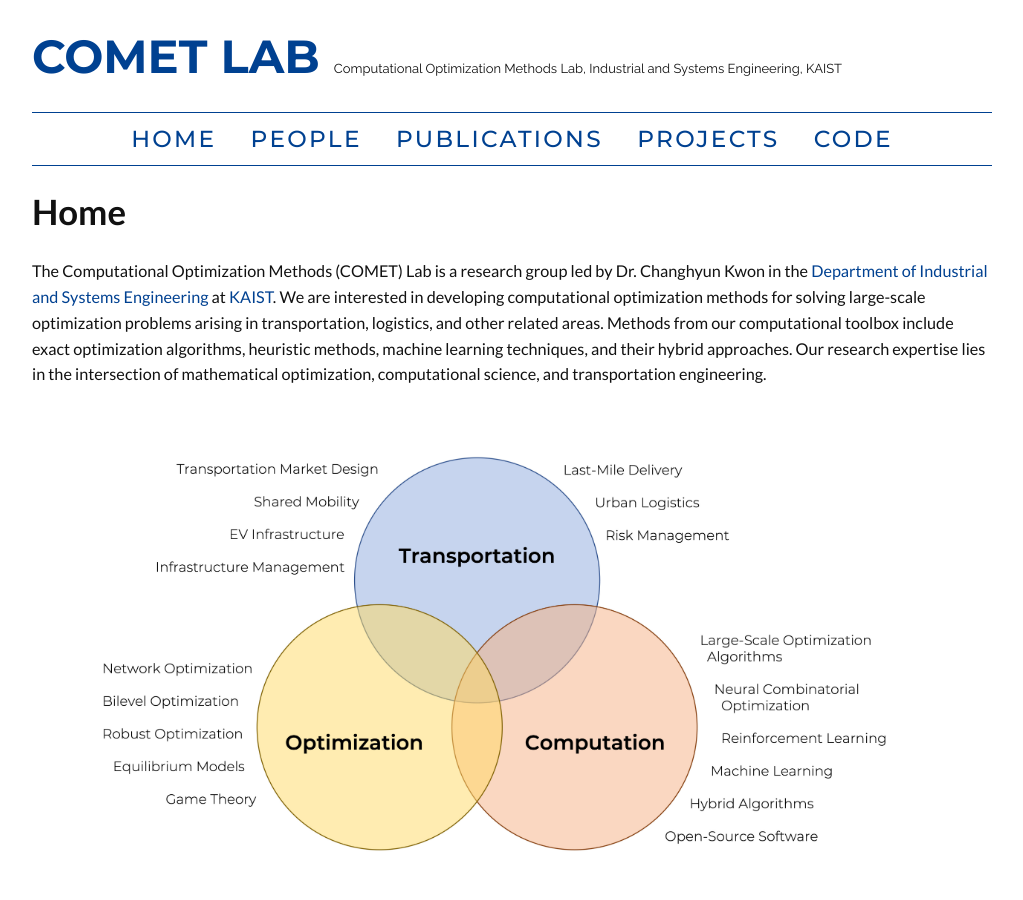
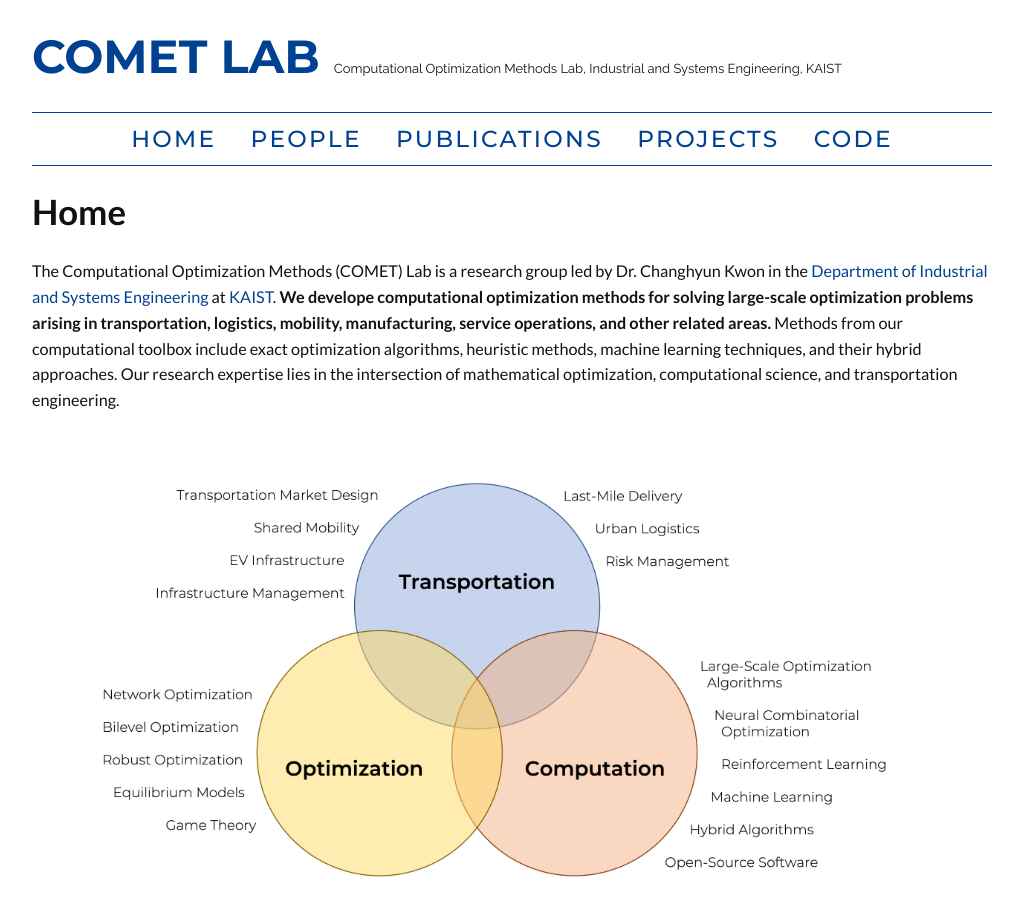
Before and after one commit to kaist-comet/kaist-comet.github.io, a Jekyll site: the page built from index.html, in a window 1280 px wide and 900 px high. Shown: the whole window, without its empty margins (128-1151 px from the left). Built offline with Jekyll 4.4.1, drawn with Linux system fonts in a browser that asks for light colours; some web fonts are replaced; comment, search, counter and statistics services are not loaded.

Commit message:
Update index.html

```diff
--- a/index.html
+++ b/index.html
@@ -6,9 +6,8 @@ tags: menu
 weight: 1
 ---
 
-
 The Computational Optimization Methods (COMET) Lab is a research group led by Dr. Changhyun Kwon in the <a href="https://ise.kaist.ac.kr">Department of Industrial and Systems Engineering</a> at <a href="https://www.kaist.ac.kr">KAIST</a>.
-We are interested in developing computational optimization methods for solving large-scale optimization problems arising in transportation, logistics, and other related areas.
+<b>We develope computational optimization methods for solving large-scale optimization problems arising in transportation, logistics, mobility, manufacturing, service operations, and other related areas.</b>
 Methods from our computational toolbox include exact optimization algorithms, heuristic methods, machine learning techniques, and their hybrid approaches.
 Our research expertise lies in the intersection of mathematical optimization, computational science, and transportation engineering.
 
```
